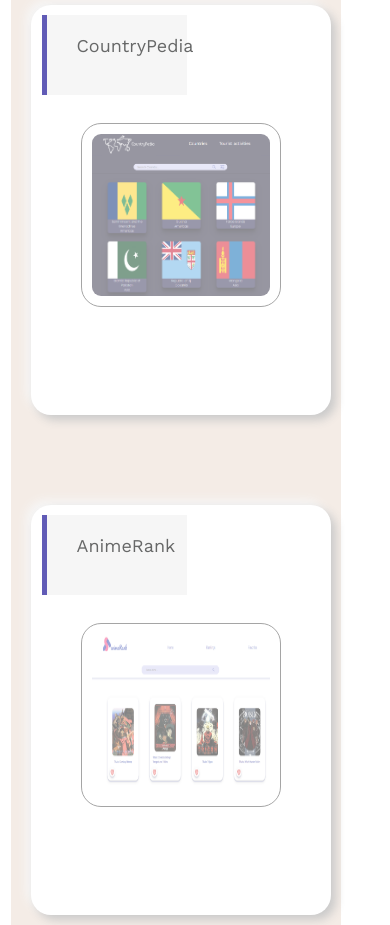
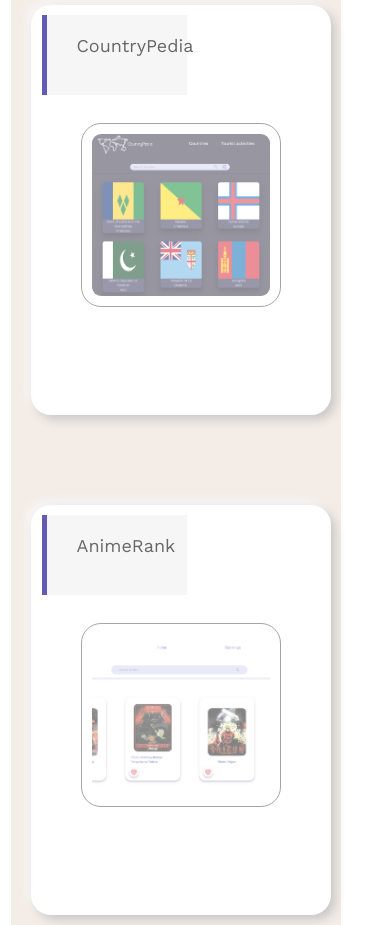
Before and after one commit to AylenGorosito313/portfolio, a React (Vite) app: page / in a window 390 px wide. Shown: the part 780-1705 px from the top of the page. Built offline with nearby package versions, Linux system fonts and the light colour scheme.

Commit message:
css responsive
div-parrafo display none
img responsive

```diff
--- a/src/pages/proyects/Proyects.css
+++ b/src/pages/proyects/Proyects.css
@@ -296,17 +296,23 @@
     height: 200px;
     align-items: center;
   }
+
+.logo-pedia{
+  position: absolute;
+  width: 50%;
+  height: 300px;
+  object-fit: cover;
+  object-position: bottom;
+  box-sizing: border-box;
+  border: rgb(77, 77, 77) solid 0.5px;
+  padding: 10px;
+  display: flex;
+  border-radius: 20px;
 }
-/* .div-titul-p {
-    padding: 20px;
-    display: flex;
-    background: #e9e9e96b;
-    height: 40px;
-    backdrop-filter: saturate(80%) blur(1px);
-    width: auto;
-    flex-direction: column;
-    box-shadow: -5px 0px 0px #262fe0, -5px -5px 10px #ffffff00;
-  } */
+
+
+}
+
 
 @media (max-width: 700px) {
   .container-gneral {
@@ -407,6 +413,11 @@
 
     color: #616161;
   }
+
+
+  .div-parrafo {
+    display: none;
+  }
 }
 
 @media (max-width: 500px) {
@@ -499,15 +510,7 @@
     align-items: center;
     justify-content: center;
   }
-  /* .title-head{
-        display: flex;
-        justify-content: center;
-        font-family: Poppins;
-        font-size: 20px;
-        font-weight: 400;
-        margin: 0;
-        color: #616161;
-      } */
+
   .div-parrafo {
     display: none;
   }
```
